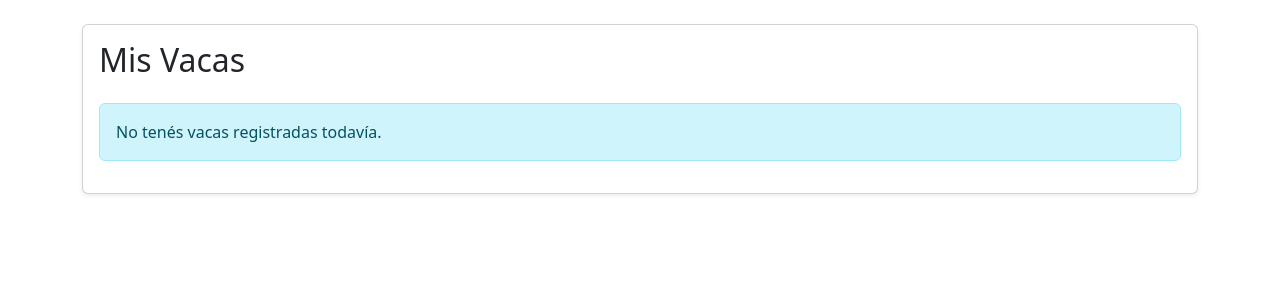
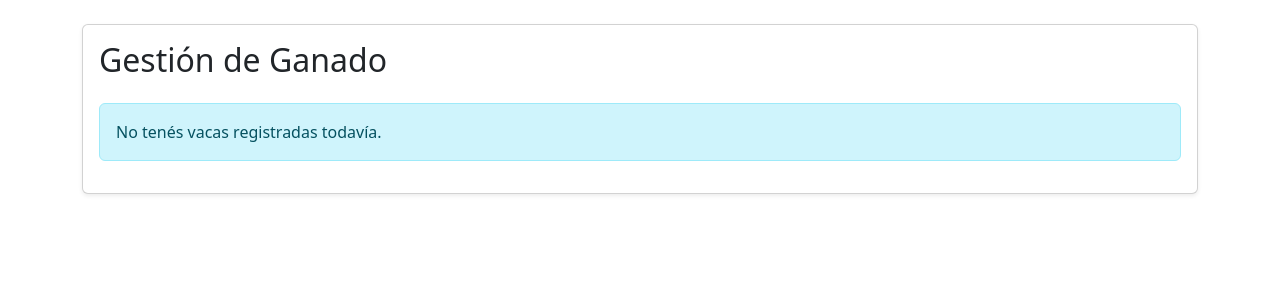
Before and after one commit to rociobringas/SmartTag, a Python web app: template app/templates/mis_vacas.html in a window 1280 px wide. Shown: the top 300 px of the page. Run offline with Jinja, Linux system fonts and the light colour scheme; the template is opened without the code that fills it, so the values that code supplies are empty.

Commit message:
Commit facu

```diff
--- a/app/routes/tranqueras.py
+++ b/app/routes/tranqueras.py
@@ -1,14 +1,17 @@
-from flask import Blueprint, render_template, request, jsonify
+from flask import Blueprint, render_template, request, redirect, url_for, flash, jsonify
+from flask_login import login_required, current_user
 from app.mqtt_client import publish, MQTT_TOPIC_TRANQUERA
 
 tranqueras_bp = Blueprint('tranqueras', __name__)
 
 @tranqueras_bp.route('/abrir_corral')
+@login_required
 def abrir_corral():
     id_animal = request.args.get('id_animal')
     return render_template('abrir_corral.html', id_animal=id_animal)
 
 @tranqueras_bp.route('/abrir_corral', methods=['POST'])
+@login_required
 def enviar_mensaje_corral():
     corral = request.json.get('corral')
     if corral in ['1', '2']:
--- a/app/templates/mis_vacas.html
+++ b/app/templates/mis_vacas.html
@@ -5,7 +5,7 @@
 {% block content %}
 <div class="card shadow-sm">
     <div class="card-body">
-        <h2 class="card-title mb-4">Mis Vacas</h2>
+        <h2 class="card-title mb-4">Gestión de Ganado</h2>
 
         {% if vacas %}
         <div class="table-responsive">
```
